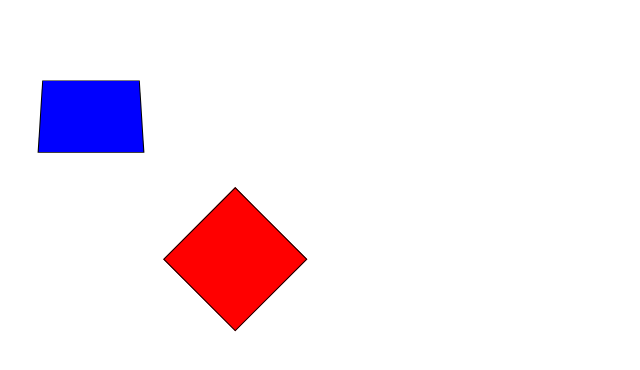
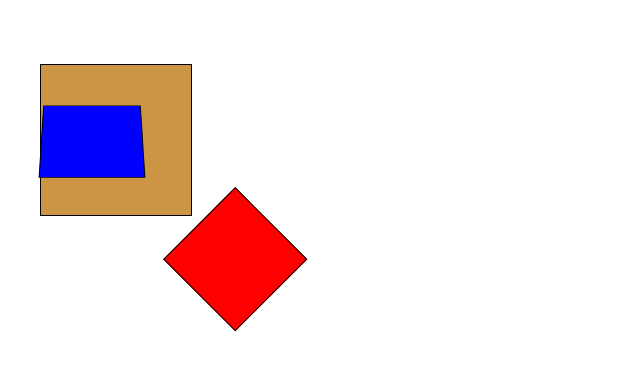
Before and after one commit to nickonyi/Advanced-html-css, a plain HTML site: page index.html in a window 1280 px wide. Shown: the whole page, without its empty margins (0-640 px from the left). Drawn offline with Linux system fonts and the light colour scheme.

```diff
--- a/index.html
+++ b/index.html
@@ -8,6 +8,8 @@
   </head>
   <body>
     <div class="red-box"></div>
-    <div class="blue-box"></div>
+    <div class="blue-box-wrapper">
+      <div class="blue-box"></div>
+    </div>
   </body>
 </html>
```
